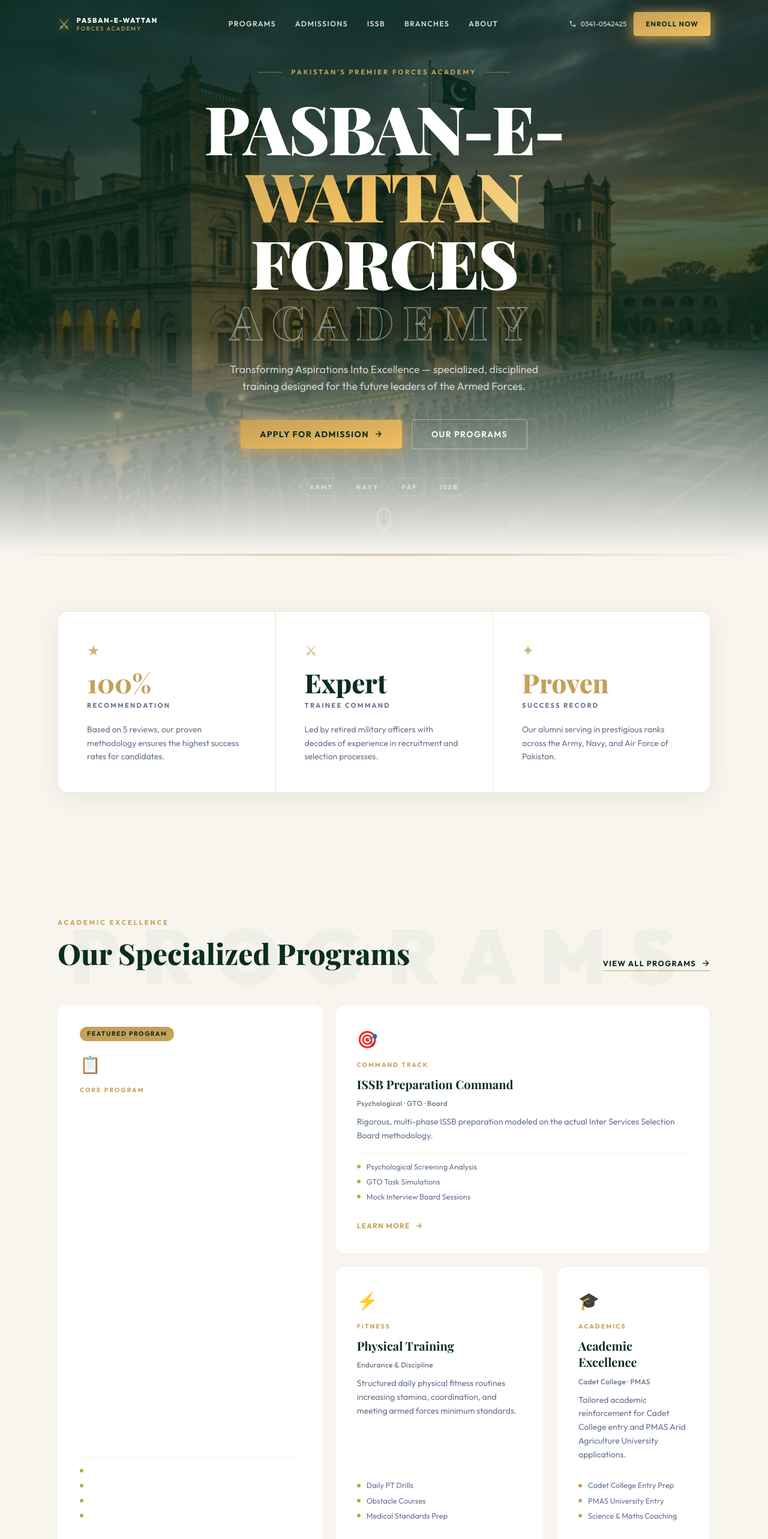
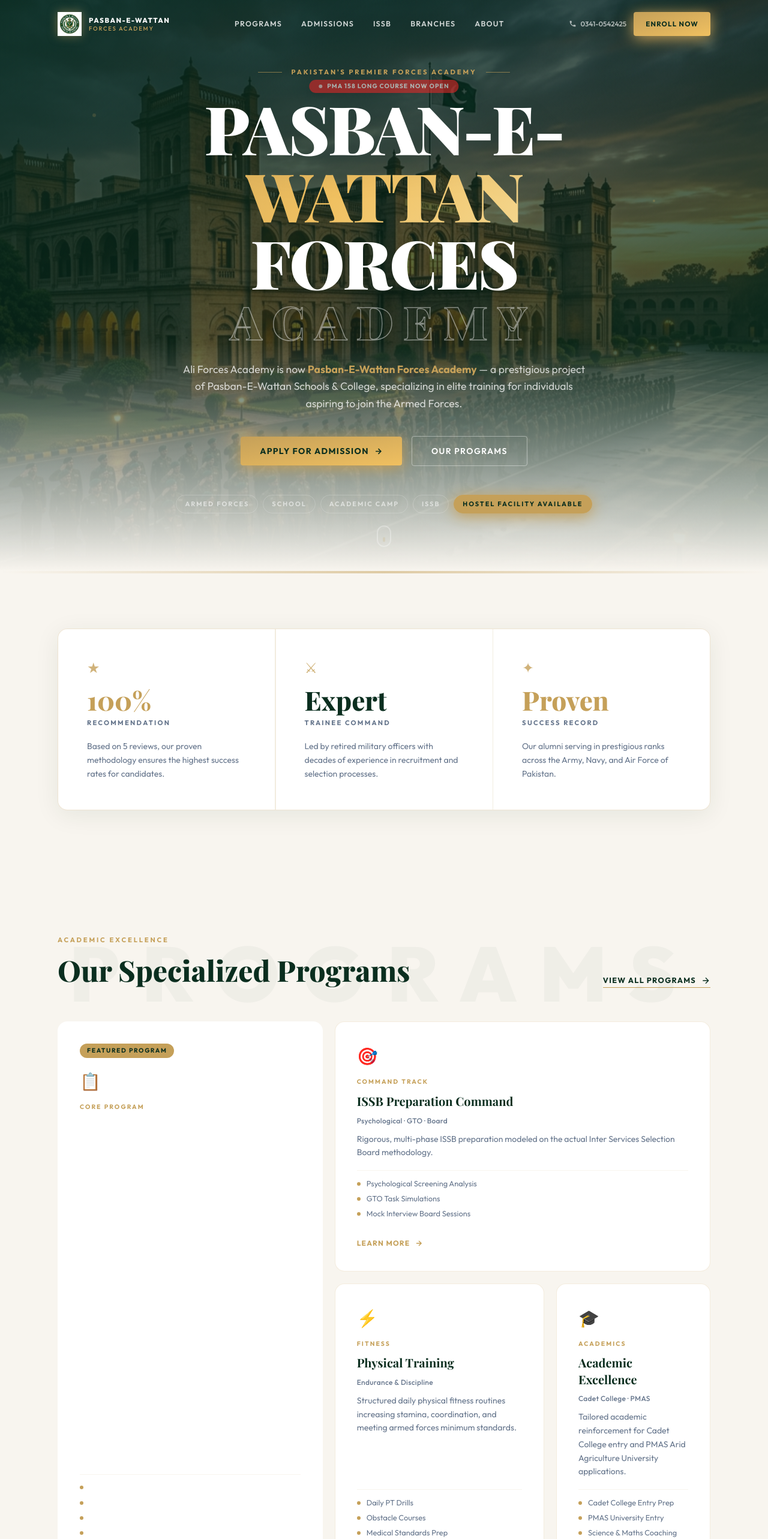
Before and after one commit to zoonfeedback-lab/Ali-forces-academy-Mandian-Abbottabad, a Next.js app: page / in a window 1280 px wide. Shown: the top 2566 px of the page at 60% size. Built offline with nearby package versions, Linux system fonts and the light colour scheme; a web font is replaced by a local one.

Commit message:
fix{home}: The info is updated

```diff
--- a/src/components/Footer/Footer.tsx
+++ b/src/components/Footer/Footer.tsx
@@ -1,8 +1,8 @@
 const links = {
   Programs: ["Initial Tests", "ISSB Preparation", "Physical Training", "Academic Excellence"],
-  Admissions: ["How to Apply", "Eligibility", "Fee Structure", "Scholarships"],
+  Admissions: ["How to Apply", "Eligibility", "Fee Structure", "Hostel Facilities"],
   About: ["Our Mission", "Faculty", "Facilities", "Success Stories"],
-  Contact: ["Mandian Abbottabad", "0341-0542425", "babarzeb@yahoo.com", "Always Open"],
+  Contact: ["Mandian Abbottabad", "0341-0542425", "0314-5028856", "babarzeb@yahoo.com"],
 };
 
 export default function Footer() {
@@ -14,7 +14,7 @@
       <div className="border-b border-gold/10 py-8">
         <div className="container-custom flex flex-col md:flex-row items-center justify-between gap-6">
           <div className="flex items-center gap-3.5">
-            <span className="text-3xl text-gold drop-shadow-[0_0_8px_rgba(197,160,89,0.4)]">⚔</span>
+            <img src="/logo.png" alt="Pasban-E-Wattan Logo" className="w-12 h-12 object-contain brightness-110" />
             <div className="flex flex-col">
               <span className="text-[0.95rem] font-bold text-white tracking-wide">
                 Pasban-E-Wattan Forces Academy
@@ -27,7 +27,7 @@
 
           <div className="flex items-center gap-3">
             {[
-              { n: 'f', u: 'https://facebook.com/pasban.e.wattan.school.college.forces.abbottabad', label: 'Facebook' },
+              { n: 'f', u: 'https://www.facebook.com/pasban.e.wattan.school.college.forces.abbottabad', label: 'Facebook' },
               { n: 'y', u: '#', label: 'YouTube' },
               { n: 'w', u: 'https://wa.me/923410542425', label: 'WhatsApp' }
             ].map((s) => (
--- a/src/components/Headquarters/Headquarters.tsx
+++ b/src/components/Headquarters/Headquarters.tsx
@@ -23,8 +23,8 @@
                 <div className="flex flex-col gap-1">
                   <div className="text-[0.7rem] font-bold tracking-[0.15em] uppercase text-gold">Main Campus</div>
                   <div className="text-[0.875rem] text-white/75 leading-relaxed">
-                    Opposite Makki Masjid, Makki Street, Javaid Shaheed Road<br />
-                    Mandian Abbottabad, Pakistan
+                    Makki Street near Makki Masjid, Javed Shaheed Road <br />
+                    Mandian / Jinnahabad Abbottabad — 22010
                   </div>
                 </div>
               </div>
@@ -33,8 +33,9 @@
                 <span className="text-xl shrink-0 mt-1">📞</span>
                 <div className="flex flex-col gap-1">
                   <div className="text-[0.7rem] font-bold tracking-[0.15em] uppercase text-gold">Admission Helpline</div>
-                  <div className="text-[0.875rem] text-white/75 leading-relaxed font-serif text-lg">
-                    0341-0542425
+                  <div className="text-[0.875rem] text-white/75 leading-relaxed font-serif">
+                    0341-0542425 / 0314-5028856 <br />
+                    <span className="text-[0.7rem] font-sans opacity-60">Landline: 0992-860163</span>
                   </div>
                 </div>
               </div>
--- a/src/components/Hero/Hero.tsx
+++ b/src/components/Hero/Hero.tsx
@@ -44,6 +44,10 @@
           <span className="font-serif font-black text-[clamp(3rem,9vw,7rem)] tracking-tight gold-shimmer-text">
             WATTAN
           </span>
+          <div className="absolute -top-6 left-1/2 -translate-x-1/2 flex items-center gap-2 px-4 py-1.5 bg-red-600 text-white rounded-full text-[0.65rem] font-bold tracking-widest uppercase shadow-lg animate-pulse z-20">
+            <span className="w-1.5 h-1.5 rounded-full bg-white opacity-75" />
+            PMA 158 Long Course Now Open
+          </div>
           <span className="font-serif font-black text-white text-[clamp(3rem,9vw,7rem)] tracking-tight drop-shadow-2xl">
             FORCES
           </span>
@@ -53,9 +57,8 @@
         </h1>
 
         {/* Tagline */}
-        <p className="text-white/75 text-[clamp(0.875rem,2vw,1.1rem)] max-w-xl mx-auto leading-relaxed mb-10 animate-fade-up [animation-delay:0.45s]">
-          Transforming Aspirations Into Excellence — specialized, disciplined training
-          designed for the future leaders of the Armed Forces.
+        <p className="text-white/75 text-[clamp(0.875rem,2vw,1.1rem)] max-w-2xl mx-auto leading-relaxed mb-10 animate-fade-up [animation-delay:0.45s]">
+          Ali Forces Academy is now <strong className="text-gold">Pasban-E-Wattan Forces Academy</strong> — a prestigious project of Pasban-E-Wattan Schools & College, specializing in elite training for individuals aspiring to join the Armed Forces.
         </p>
 
         {/* CTA Buttons */}
@@ -73,12 +76,14 @@
 
         {/* Service Badges */}
         <div className="flex flex-wrap items-center justify-center gap-2 animate-fade-up [animation-delay:0.75s]">
-          {["Army", "Navy", "PAF", "ISSB"].map((b) => (
+          {["Armed Forces", "School", "Academic Camp", "ISSB", "Hostel Facility Available"].map((b) => (
             <span
               key={b}
-              className="text-[0.68rem] font-bold tracking-[0.18em] uppercase text-white/55
-                         border border-white/20 px-3.5 py-1.5 rounded-full
-                         hover:border-gold hover:text-gold transition-colors duration-300"
+              className={`text-[0.68rem] font-bold tracking-[0.18em] uppercase
+                         border px-3.5 py-1.5 rounded-full transition-colors duration-300
+                         ${b === 'Hostel Facility Available'
+                           ? 'bg-gold text-primary border-gold hover:bg-gold-bright shadow-gold'
+                           : 'text-white/55 border-white/20 hover:border-gold hover:text-gold'}`}
             >
               {b}
             </span>
--- a/src/components/Navbar/Navbar.tsx
+++ b/src/components/Navbar/Navbar.tsx
@@ -32,8 +32,8 @@
       <div className="container-custom flex items-center justify-between gap-6">
 
         {/* Logo */}
-        <a href="#" aria-label="Pasban-E-Wattan Forces Academy home" className="flex items-center gap-2.5 flex-shrink-0">
-          <span className="text-2xl text-gold drop-shadow-[0_0_8px_rgba(197,160,89,0.7)]">⚔</span>
+        <a href="#" aria-label="Pasban-E-Wattan Forces Academy home" className="flex items-center gap-3 flex-shrink-0">
+          <img src="/logo.png" alt="Pasban-E-Wattan Logo" className="w-10 h-10 object-contain drop-shadow-[0_0_8px_rgba(197,160,89,0.5)]" />
           <span className="flex flex-col leading-tight">
             <span className="text-[0.72rem] font-extrabold tracking-[0.13em] text-white uppercase">
               Pasban-E-Wattan
--- a/src/components/Programs/Programs.tsx
+++ b/src/components/Programs/Programs.tsx
@@ -2,10 +2,10 @@
   {
     id: "initial-tests",
     tag: "Core Program",
-    title: "Initial Tests",
+    title: "Initial Tests Preparation",
     subtitle: "Army • Navy • PAF",
-    desc: "Comprehensive preparation for Intelligence and Academic tests for Army, Navy, and PAF through structured study plans and expert coaching.",
-    features: ["ISSB Intelligence Tests", "Academic & Math", "Pattern Recognition", "Mock Examinations"],
+    desc: "Comprehensive preparation for Intelligence and Academic tests for Army, Navy, and PAF selection boards, now including PMA 158 Long Course training.",
+    features: ["PMA 158 Long Course Prep", "Written, Verbal & IQ Tests", "Academic & Math Coaching", "Mock Examinations"],
     featured: true,
     icon: "📋",
   },
```
Also changed, not shown: public/logo.png (added).
